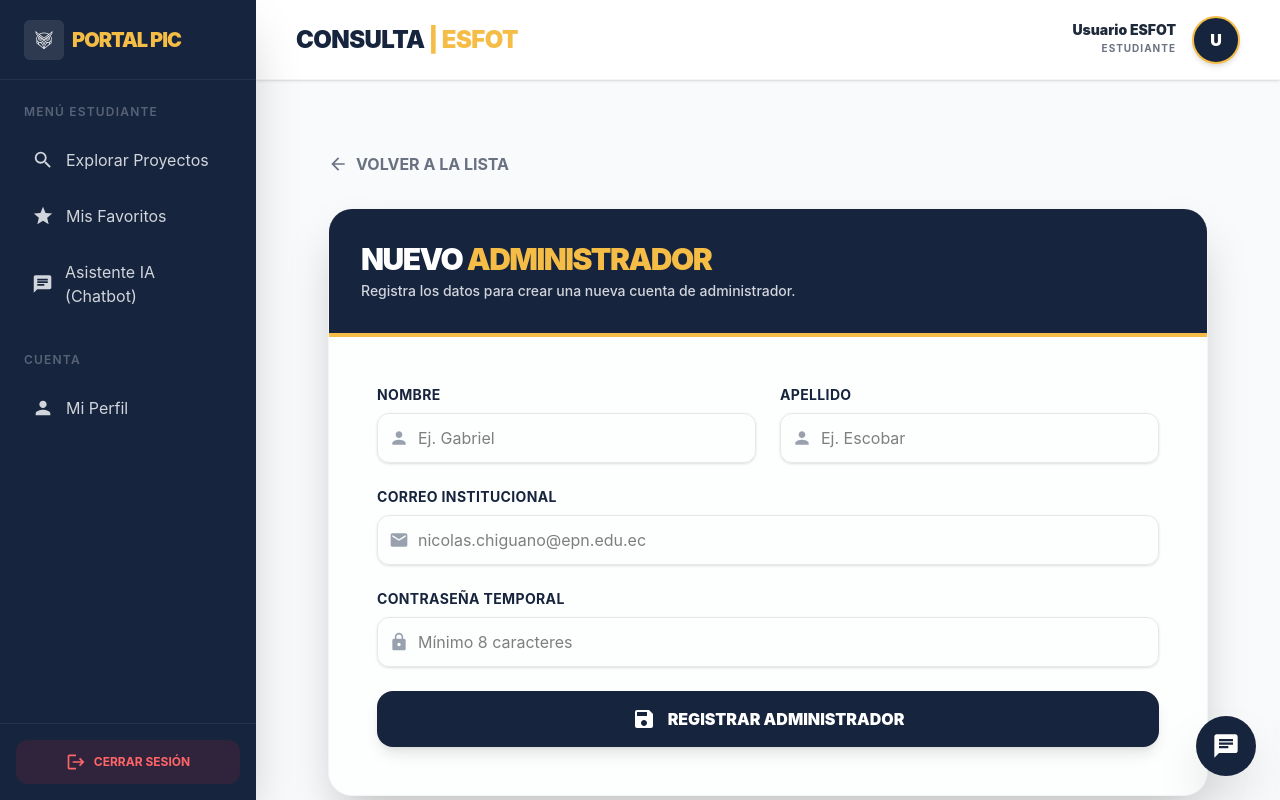
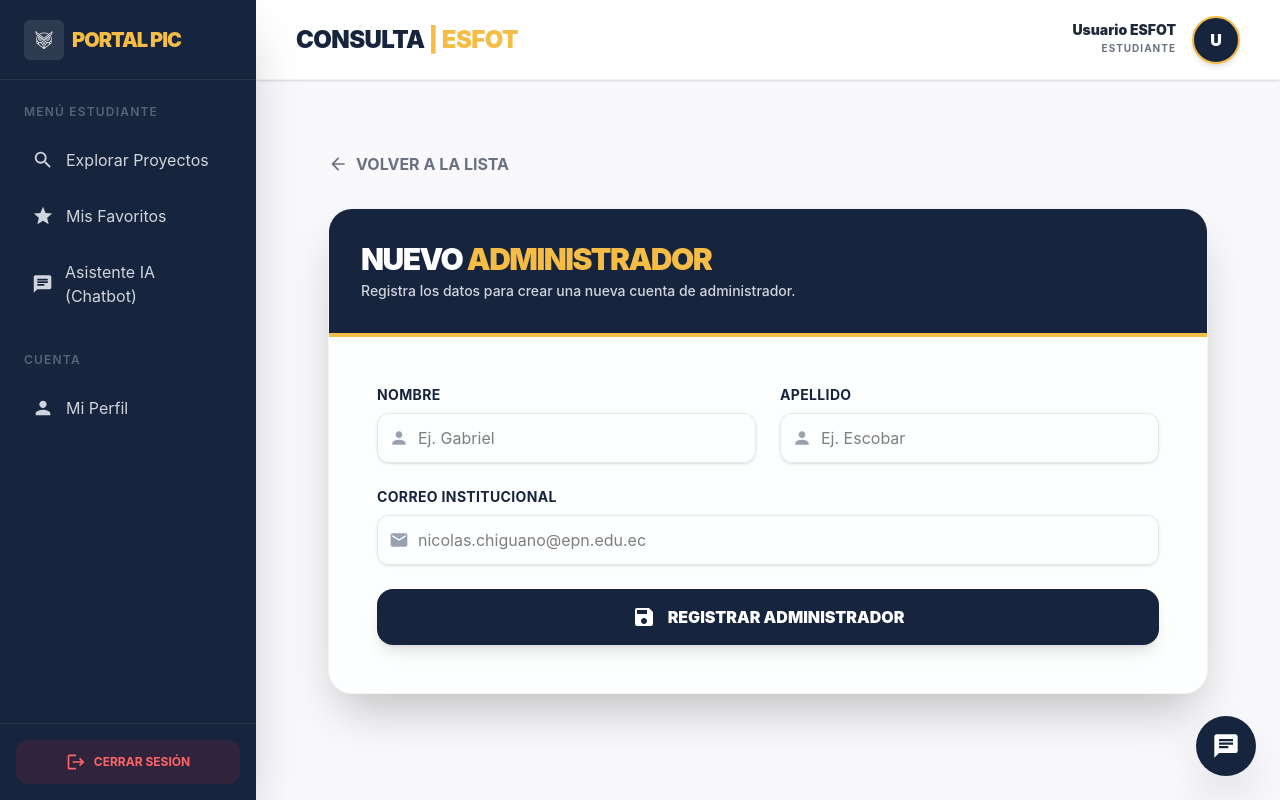
Before and after one commit to NicolasCh25/TESIS_FRONT2026, a React (Vite) app: page /dashboard/usuarios/registrar in a window 1280 px wide. Built offline with nearby package versions, Linux system fonts and the light colour scheme; sample sign-in values are in the browser's storage.

Commit message:
Correcciones

```diff
--- a/src/components/users/FormularioUsuario.jsx
+++ b/src/components/users/FormularioUsuario.jsx
@@ -1,5 +1,5 @@
 import { useForm } from "react-hook-form";
-import { MdSave, MdPerson, MdEmail, MdLock, MdError } from "react-icons/md";
+import { MdSave, MdPerson, MdEmail, MdError } from "react-icons/md";
 
 const FormularioUsuario = ({ onSubmit, cargando, errorServer }) => {
   const { register, handleSubmit, formState: { errors } } = useForm();
@@ -67,31 +67,6 @@ const FormularioUsuario = ({ onSubmit, cargando, errorServer }) => {
         {errors.email && <p className="text-red-500 text-xs mt-1 font-bold">{errors.email.message}</p>}
       </div>
 
-      {/* Password */}
-      <div>
-        <label className="block text-sm font-bold text-[#17243D] mb-2 uppercase tracking-wide">Contraseña Temporal</label>
-        <div className="relative">
-          <span className="absolute inset-y-0 left-0 pl-3 flex items-center text-gray-400">
-            <MdLock size={20} />
-          </span>
-          <input
-            type="password"
-            placeholder="Mínimo 8 caracteres"
-            className={inputClass}
-            {...register("password", {
-              required: "La contraseña es obligatoria",
-              minLength: { value: 8, message: "Debe tener al menos 8 caracteres" },
-              validate: {
-                format: (value) =>
-                  /^(?=.*[a-z])(?=.*[A-Z])(?=.*\d).+$/.test(value) ||
-                  "Debe contener mayúscula, minúscula y número"
-              }
-            })}
-          />
-        </div>
-        {errors.password && <p className="text-red-500 text-xs mt-1 font-bold">{errors.password.message}</p>}
-      </div>
-
       {/* MENSAJE DE ERROR DEL SERVIDOR (Ej: Usuario ya registrado) */}
       {errorServer && (
         <div className="bg-red-50 border-l-4 border-red-500 p-4 flex items-center gap-3 animate-pulse">
```
